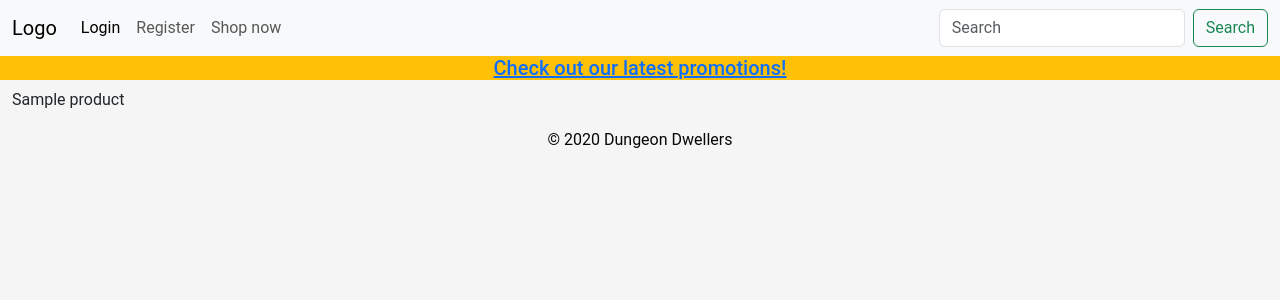
After one commit to EndaMagennis/dungeon_dwellers_resub, a Django app: template products/templates/products/product_detail.html in a window 1280 px wide. The commit adds this page. Shown: the top 300 px of the page. Run offline with Django 5.2, Linux system fonts and the light colour scheme; the template is opened without the code that fills it: most values are stand-ins (such as "Sample title", 1, 10 or a date in 2020).

Commit message:
Wire up product detail view, urls, and template

```diff
--- a/dungeon_dwellers/settings.py
+++ b/dungeon_dwellers/settings.py
@@ -36,6 +36,7 @@ DEBUG = os.environ.get("DEBUG") == 'True'
 ALLOWED_HOSTS = [
     'localhost',
     '127.0.0.1',
+    '.gitpod.io'
 ]
 
 
--- a/home/templates/home/index.html
+++ b/home/templates/home/index.html
@@ -29,7 +29,7 @@
                     <div class="row">
                         <div class="col-10 offset-1">
                             <h3 class="">Ready to start your adventure?</h3>
-                            <a href="#" class="btn btn-outline-light">Shop now</a>
+                            <a href="{% url 'products' %}" class="btn btn-outline-light">Shop now</a>
                         </div>
                     </div>
                 </div>
--- /dev/null
+++ b/products/templates/products/product_detail.html
@@ -0,0 +1,19 @@
+{% extends 'base.html' %}
+{% load static %}
+
+{% block extra_title %}Product Details{% endblock %}
+
+{% block page_header %}
+    <div class="row promotions-container text-center">
+        <a href="#">
+            <div class="col-12">
+                <h5 class="bg-warning">Check out our latest promotions!</h5>
+            </div>
+        </a>
+    </div>
+{% endblock %}
+
+{% block content %}
+    {{product.name}}
+
+{% endblock %}
--- a/products/templates/products/products_view.html
+++ b/products/templates/products/products_view.html
@@ -22,7 +22,7 @@
                 <div class="row text-center text-dark">
                     {% if products %}
                         {% for product in products %}
-                        <div class="col-4">
+                        <div class="col-3">
                             <div class="card">
                                 {% if product.get_all_images %}
                                     {% load cloudinary %}
@@ -32,9 +32,9 @@
                                 {% endif %}
                                 <div class="card-body">
                                     <h5 class="card-title">{{ product.name }}</h5>
-                                    <p class="card-text">{{ product.description }}</p>
+                                    <p class="card-text">{{ product.description|truncatewords:10 }}</p>
                                     <p class="card-text">Price: ${{ product.price }}</p>
-                                    <a href="#" class="btn btn-primary">View Product</a>
+                                    <a href="{% url 'product_detail' product.id %}" class="btn btn-primary">View Product</a>
                                 </div>
                             </div>
                         </div>
```
Also changed, not shown: products/urls.py (+6 -2 lines), products/views.py (+14 -0 lines), .gitpod.yml (added).
